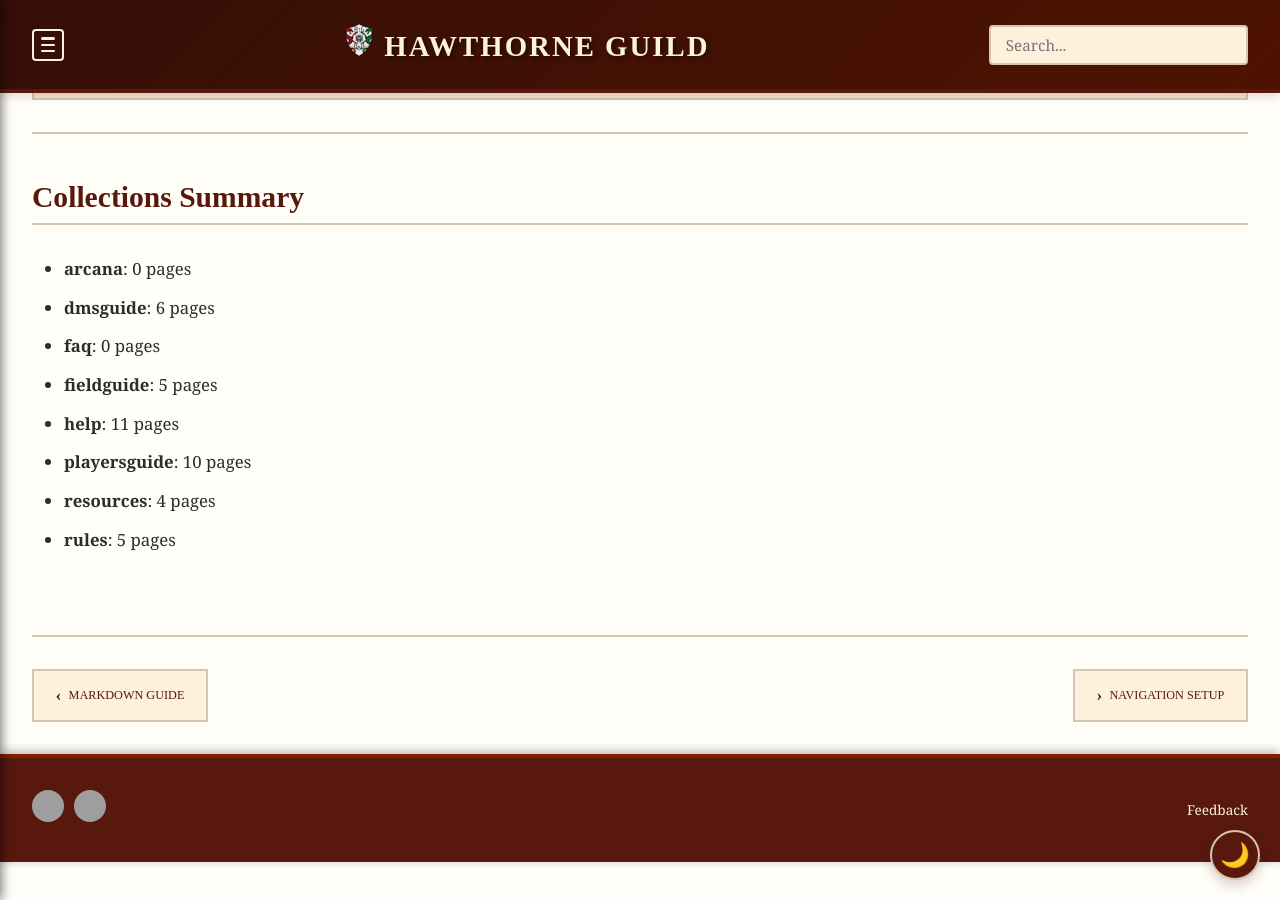
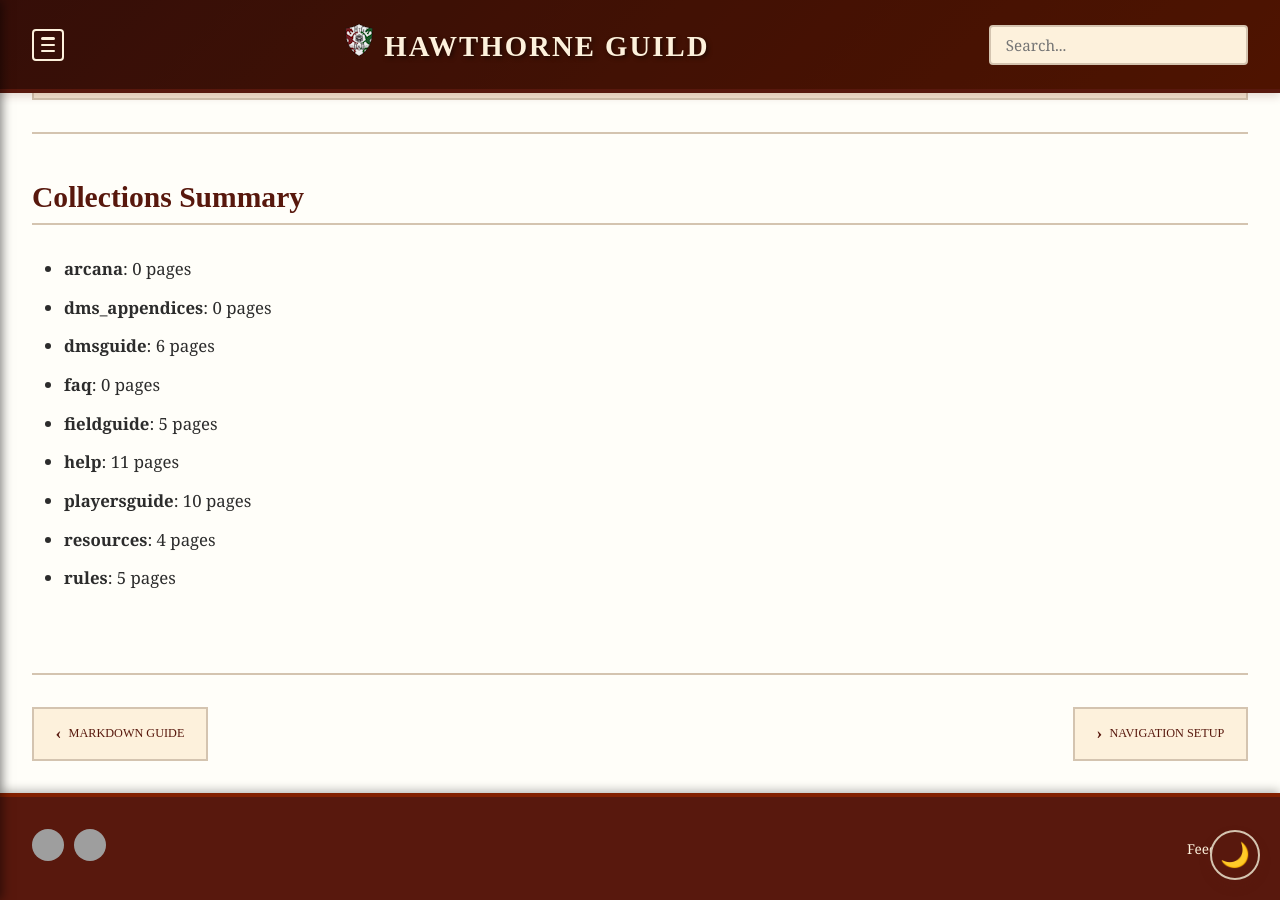
Before and after one commit to coconutswallow/Guides, a Jekyll site: the page built from _help/sitemap.md, in a window 1280 px wide and 900 px high, scrolled down 3080 px. Built offline with Jekyll 4.4.1, drawn with Linux system fonts in a browser that asks for light colours; a script that is not in the unit is left out; grey boxes are pictures that could not be loaded.

Commit message:
dmsguide yml

```diff
--- a/_config.yml
+++ b/_config.yml
@@ -15,6 +15,9 @@
   dmsguide:
     output: true
     permalink: /dmsguide/:path/
+  dms_appendices:
+    output: true
+    permalink: /dmsguide/appendices/:path/
   arcana:
     output: true
     permalink: /arcana/:path/
--- a/admin/config.yml
+++ b/admin/config.yml
@@ -69,6 +69,7 @@
       - { label: "Layout", name: "layout", widget: "string", default: "doc" }
       - { label: "Order", name: "order", widget: "number", value_type: "int", default: 0 }
       - { label: "Background Image", name: "background_image", widget: "image", required: false }
+      - { label: "Show Table of Contents", name: "toc", widget: "boolean", default: false }
       - { label: "Body", name: "body", widget: "markdown" }
 
   - name: "dms_appendices"
--- a/page-admin/config.yml
+++ b/page-admin/config.yml
@@ -62,7 +62,7 @@
 
   - name: "dmsguide"
     label: "DM's Guide"
-    folder: "dmsguide"
+    folder: "_dmsguide"
     create: true
     fields:
       - { label: "Title", name: "title", widget: "string" }
@@ -73,7 +73,7 @@
       - { label: "Body", name: "body", widget: "markdown" }
   - name: "dms_appendices"
     label: "DM's Guide Appendices"
-    folder: "dmsguide/appendices"
+    folder: "_dmsguide/appendices"
     create: true
     fields:
       - { label: "Title", name: "title", widget: "string" }
```
